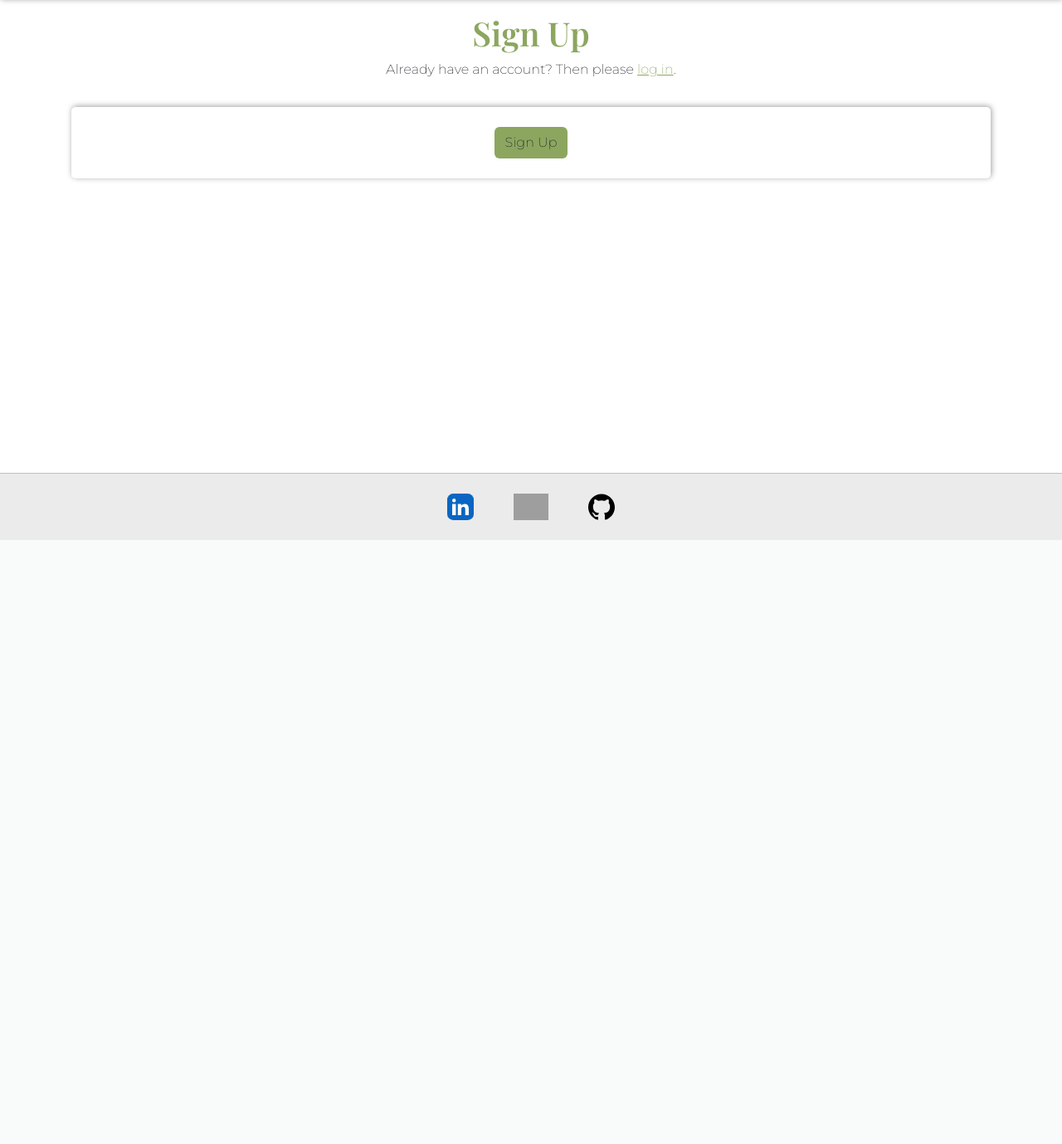
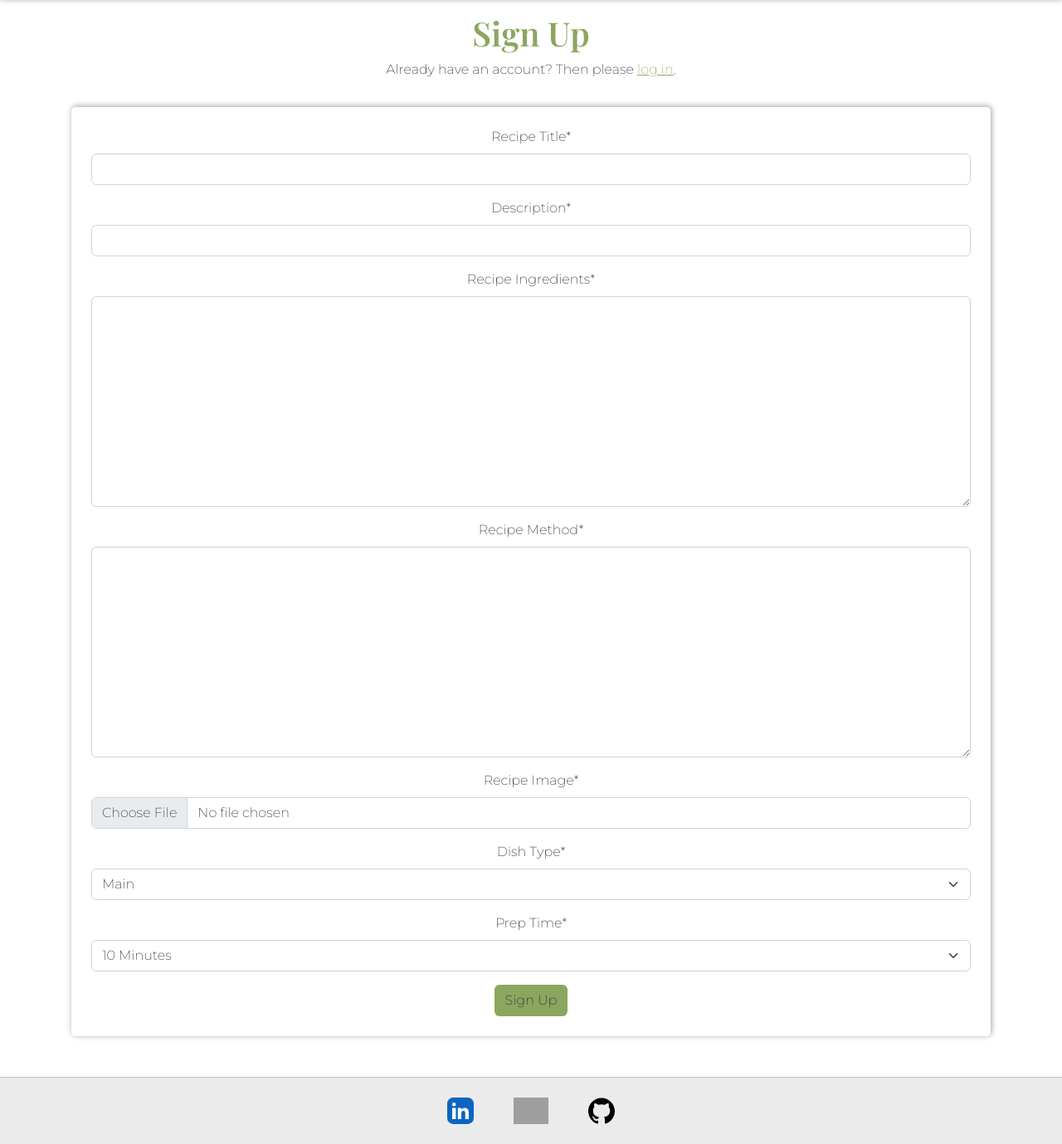
Before and after one commit to Ila-bura/C-est-la-V, a Django app: template templates/account/signup.html in a window 1280 px wide. Shown: the part 149-1528 px from the top of the page at 83% size. Before the commit the page ends 800 px from the top, so only its background shows below. Run offline with Django 3.2, Linux system fonts and the light colour scheme; the template is opened without the code that fills it: values that come from a table or form of the project are taken from there, others are empty; parts of the project's set-up code (start-up, migrations or seed data) failed here and were passed over; some libraries are stand-ins or nearby versions; grey boxes are pictures that could not be loaded.

Commit message:
Add functionality to create a new recipe for logged in users

```diff
--- a/cestlav/urls.py
+++ b/cestlav/urls.py
@@ -21,4 +21,5 @@ urlpatterns = [
     path('accounts/', include('allauth.urls')),
     path('djrichtextfield/', include('djrichtextfield.urls')),
     path('', include('blog.urls')),
+    path('recipes/', include('recipes.urls')),
 ]
--- /dev/null
+++ b/recipes/forms.py
@@ -0,0 +1,34 @@
+from django import forms
+from djrichtextfield.widgets import RichTextWidget
+from .models import Recipe
+
+
+class RecipeForm(forms.ModelForm):
+    """Form to create a recipe"""
+    class Meta:
+        model = Recipe
+        fields = [
+            "title",
+            "description",
+            "ingredients",
+            "method",
+            "image",
+            "dish_type",
+            "prep_time"
+        ]
+        ingredients = forms.CharField(widget=RichTextWidget())
+        method = forms.CharField(widget=RichTextWidget())
+
+        widget = {
+            "description": forms.Textarea(attrs={"rows": 4}),
+        }
+
+        labels = {
+            "title": "Recipe Title",
+            "description": "Description",
+            "ingredients": "Recipe Ingredients",
+            "method": "Recipe Method",
+            "image": "Recipe Image",
+            "dish_type": "Dish Type",
+            "prep_time": "Prep Time",
+        }
--- a/recipes/models.py
+++ b/recipes/models.py
@@ -37,7 +37,6 @@ class Recipe(models.Model):
         blank=False,
         null=False,
     )
-    image_alt = models.CharField(max_length=100, null=False, blank=False)
     dish_type = models.CharField(
         max_length=50, choices=DISH_TYPES, default="main")
     prep_time = models.CharField(
--- /dev/null
+++ b/recipes/urls.py
@@ -0,0 +1,9 @@
+from django.urls import path
+from .views import (
+    AddRecipe,
+)
+
+
+urlpatterns = [
+    path("add/", AddRecipe.as_view(), name="add_recipe"),
+]
--- a/templates/includes/header.html
+++ b/templates/includes/header.html
@@ -44,7 +44,7 @@
           <li class="nav-item">
             <a
               class="nav-link {% if url_name == 'add_recipe' %}active{% endif %}"
-              href=""
+              href="{% url 'add_recipe' %}"
               >New</a
             >
           </li>
```
Also changed, not shown: recipes/templates/recipes/add_recipe.html (added, +12 -0 lines), recipes/views.py (+20 -2 lines).
